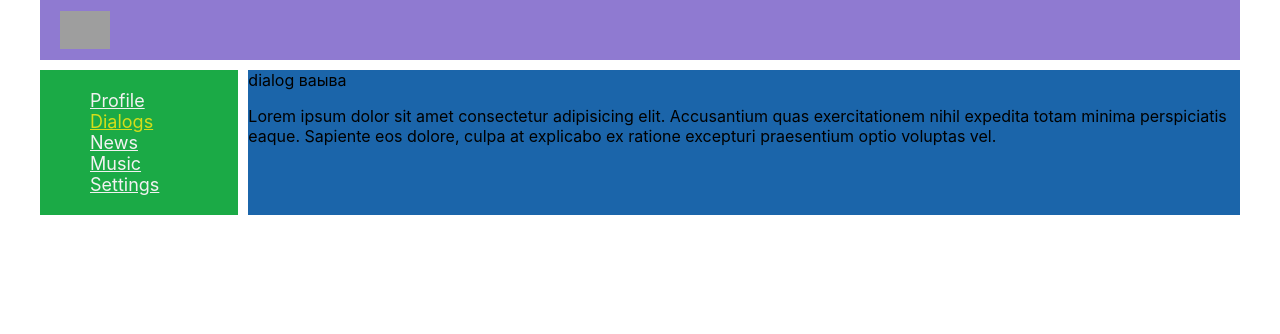
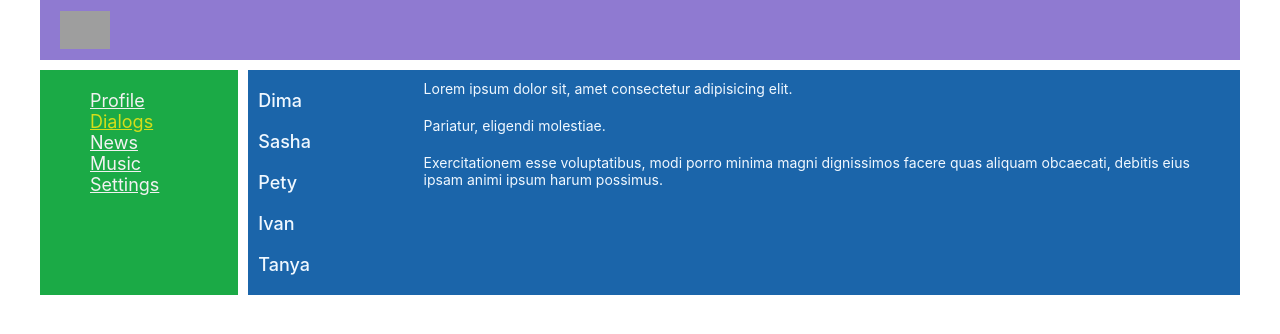
Before and after one commit to Hostden/Chat, a React (Create React App) app: page /dialogs in a window 1280 px wide. Shown: the top 334 px of the page. Built offline with nearby package versions, Linux system fonts and the light colour scheme; grey boxes are pictures that could not be loaded.

Commit message:
Добавил на страницу диалогов контент, стилозовал страницу

```diff
--- a/src/App.js
+++ b/src/App.js
@@ -17,7 +17,7 @@ const App = () => {
         <div className="app-wrapper-content">
           <Routes>
             <Route path="/profile" element={<Profile/>}/>
-            <Route path="/dialogs" element={<Dialogs/>}/>
+            <Route path="/dialogs/*" element={<Dialogs/>}/>
             <Route path="/news" element={<News/>}/>
             <Route path="/music" element={<Music/>}/>
             <Route path="/settings" element={<Settings/>}/>
--- a/src/components/Dialogs/Dialogs.jsx
+++ b/src/components/Dialogs/Dialogs.jsx
@@ -1,11 +1,33 @@
 import React from "react";
 import s from "./Dialogs.module.css"
+import { NavLink } from "react-router-dom";
 
-const Dialogs = () => {
+const Dialogs = (props) => {
     return (
-        <div>
-            dialog ваыва
-            <p>Lorem ipsum dolor sit amet consectetur adipisicing elit. Accusantium quas exercitationem nihil expedita totam minima perspiciatis eaque. Sapiente eos dolore, culpa at explicabo ex ratione excepturi praesentium optio voluptas vel.</p>
+        <div className={s.dialogs}>
+            <div className={s.dialogsItems}>
+                <div className={s.dialog + ' ' + s.active}>
+                    <NavLink to="/dialogs/1">Dima</NavLink>
+                </div>
+                <div className={s.dialog}>
+                    <NavLink to="/dialogs/2">Sasha</NavLink>
+                </div>
+                <div className={s.dialog}>
+                    <NavLink to="/dialogs/3">Pety</NavLink>
+                </div>
+                <div className={s.dialog}>
+                    <NavLink to="/dialogs/4">Ivan</NavLink>
+                </div>
+                <div className={s.dialog}>
+                    <NavLink to="/dialogs/5">Tanya</NavLink>
+                </div>
+            </div>
+            <div className={s.messages}>
+                <div className={s.message}>Lorem ipsum dolor sit, amet consectetur adipisicing elit.</div>
+                <div className={s.message}>Pariatur, eligendi molestiae.</div>
+                <div className={s.message}> Exercitationem esse voluptatibus, modi porro minima magni dignissimos facere quas aliquam obcaecati, debitis eius ipsam animi ipsum harum possimus.</div>
+            </div>
+
         </div>
      );
 }
--- a/src/components/Dialogs/Dialogs.module.css
+++ b/src/components/Dialogs/Dialogs.module.css
@@ -0,0 +1,38 @@
+.dialogs{
+    display: grid;
+    grid-template-columns: 2fr 10fr;
+}
+.dialogsItems{
+    flex-direction: column;
+    align-items: flex-start;
+    justify-content: space-between;
+    padding: 10px;
+}
+.dialog{
+    display: flex;
+    justify-content: flex-start;
+    align-items: center;
+}
+.dialog a{
+    text-decoration: none;
+    font-size: 18px;
+    font-weight: 500;
+    color:aliceblue;
+    padding: 10px 0;
+
+}
+.active{
+    color: rgb(213, 222, 26);
+}
+.messages{
+    display: flex;
+    flex-direction: column;
+    align-items: flex-start;
+    justify-content: flex-start;
+}
+.message{
+    font-size: 14px;
+    font-weight: 400;
+    color:aliceblue;
+    padding: 10px;
+}
```
